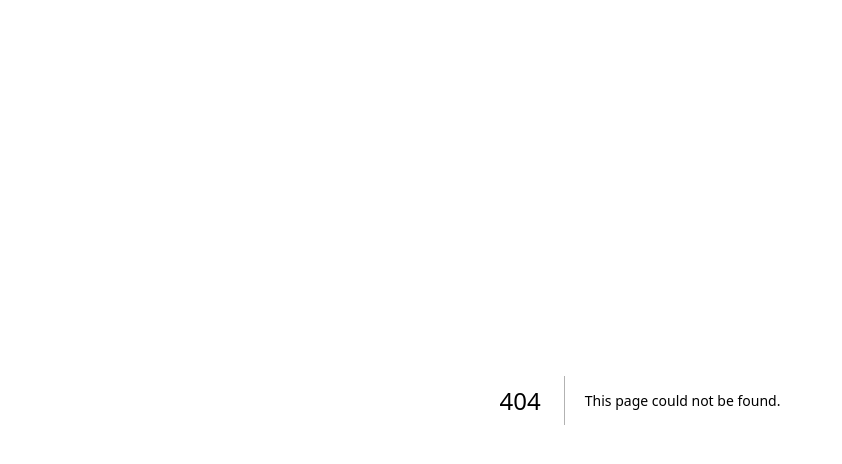
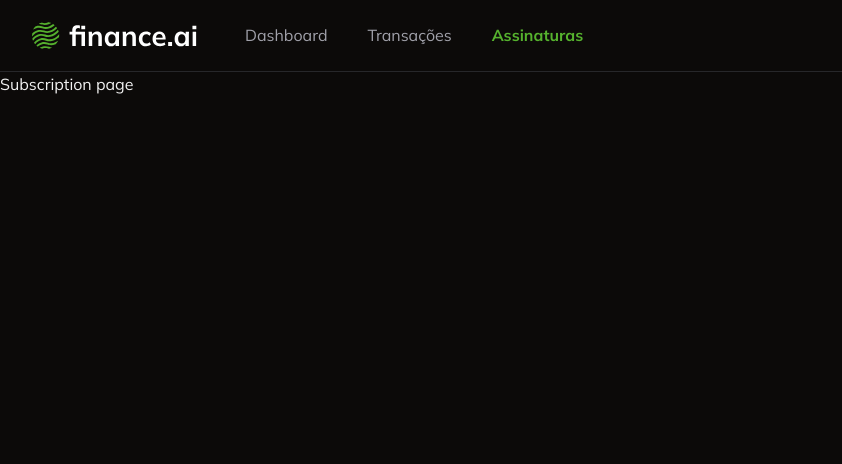
Before and after one commit to Jonask12/finance_ai_fsw, a Next.js app: page /subscription in a window 1280 px wide. Before the commit this address had no page. Shown: the top 464 px of the page, without its empty margins (0-842 px from the left). Built offline with nearby package versions, Linux system fonts and the light colour scheme.

Commit message:
feat: add navbar component

```diff
--- a/app/_actions/add-transaction/index.ts
+++ b/app/_actions/add-transaction/index.ts
@@ -19,6 +19,7 @@
 export const upsertTransaction = async (params: UpsertTransactionParams) => {
   upsertTransactionSchema.parse(params);
   const { userId } = await auth();
+  console.log("user id log: ", userId)
   if (!userId) {
     throw new Error("Unauthorized");
   }
--- /dev/null
+++ b/app/_components/navbar.tsx
@@ -0,0 +1,50 @@
+"use client";
+
+import { UserButton } from "@clerk/nextjs";
+import Image from "next/image";
+import Link from "next/link";
+import { usePathname } from "next/navigation";
+
+const Navbar = () => {
+  const pathname = usePathname();
+  return (
+    <nav className="flex justify-between border-b border-solid px-8 py-4">
+      <div className="flex items-center gap-10">
+        <Image src="/logo.svg" width={173} height={39} alt="Finance AI" />
+        <Link
+          href="/"
+          className={
+            pathname === "/"
+              ? "font-bold text-primary"
+              : "text-muted-foreground"
+          }
+        >
+          Dashboard
+        </Link>
+        <Link
+          href="/transactions"
+          className={
+            pathname === "/transactions"
+              ? "font-bold text-primary"
+              : "text-muted-foreground"
+          }
+        >
+          Transações
+        </Link>
+        <Link
+          href="/subscription"
+          className={
+            pathname === "/subscription"
+              ? "font-bold text-primary"
+              : "text-muted-foreground"
+          }
+        >
+          Assinaturas
+        </Link>
+      </div>
+      <UserButton showName />
+    </nav>
+  );
+};
+
+export default Navbar;
--- a/app/_components/upsert-transaction-dialog.tsx
+++ b/app/_components/upsert-transaction-dialog.tsx
@@ -137,9 +137,9 @@
                   <FormControl>
                     <MoneyInput placeholder="Digite o valor..."
                     value={field.value}
-                    onValueChange={({ floatValue }) =>
-                      field.onChange(floatValue)
-                    }
+                    onValueChange={({ floatValue }: { floatValue?: number }) =>
+                      field.onChange(floatValue || 0) // Garantindo que o valor seja um número
+                    }
                     onBlur={field.onBlur}
                     disabled={field.disabled}
                     />
--- /dev/null
+++ b/app/subscription/page.tsx
@@ -0,0 +1,12 @@
+import Navbar from "../_components/navbar";
+
+const Subscription = () => {
+  return (
+    <>
+      <Navbar />
+      <h1> Subscription page</h1>
+    </>
+  );
+};
+
+export default Subscription;
--- a/app/transactions/page.tsx
+++ b/app/transactions/page.tsx
@@ -1,4 +1,5 @@
 import AddTransactioButton from "../_components/add-transction-button";
+import Navbar from "../_components/navbar";
 import { DataTable } from "../_components/ui/data-table";
 import { db } from "../_lib/prisma";
 import { transactionsColumns } from "./_colums";
@@ -6,13 +7,16 @@
 const TransactionsPage = async () => {
   const transactions = await db.transaction.findMany({})
   return (
+    <>
+    <Navbar />
     <div className="p-6 space-y-6">
       <div className="flex w-full items-center justify-between">
         <h1 className="text-2xl font-bold">Transações</h1>
         <AddTransactioButton />
       </div>
-      <DataTable columns={transactionsColumns} data={transactions}/>
+      <DataTable columns={transactionsColumns} data={JSON.parse(JSON.stringify(transactions))}/>
     </div>
+    </>
   );
 };
 
```
Also changed, not shown: public/frame.svg (added).
